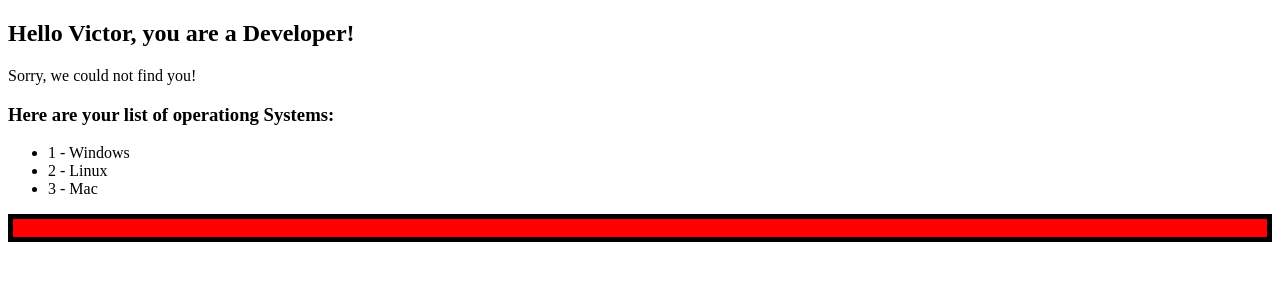
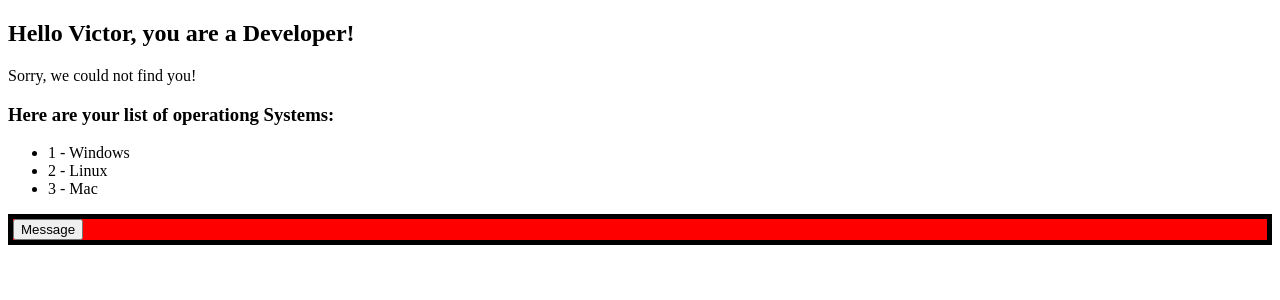
Before and after one commit to victorcodigos/api-with-angular, an Angular app: page / in a window 1280 px wide. Shown: the top 300 px of the page. Built offline with nearby package versions, Linux system fonts and the light colour scheme.

Commit message:
Component father and son, button is added

```diff
--- a/src/app/app.component.html
+++ b/src/app/app.component.html
@@ -1,2 +1,2 @@
-<app-user [occupation]="userOcuppation"/>
+<app-user  (greet)="receiveEmision($event)" [occupation]="userOcuppation"/>
 <router-outlet></router-outlet>
--- a/src/app/app.component.ts
+++ b/src/app/app.component.ts
@@ -15,4 +15,8 @@ export class AppComponent {
   userOcuppation: string = "Developer"
   title = 'api-with-angular';
 
+  receiveEmision($event: string): void {
+    console.log($event)
+  }
+
 }
--- a/src/app/components/user/user.component.html
+++ b/src/app/components/user/user.component.html
@@ -18,8 +18,11 @@
         }
     </ul>
 
-     <!--- syntax for a DIV -->
+    <!--- syntax for a DIV -->
     <div class="editable" [contentEditable]="isEditable">
+
+            <button (click)="emitToParent()">Message</button>
+
 
     </div>
 </section>
--- a/src/app/components/user/user.component.ts
+++ b/src/app/components/user/user.component.ts
@@ -1,4 +1,4 @@
-import { Component, Input } from '@angular/core';
+import { Component, Input, Output, EventEmitter } from '@angular/core';
 import { CommonModule } from '@angular/common';
 
 @Component({
@@ -10,6 +10,7 @@ import { CommonModule } from '@angular/common';
 })
 export class UserComponent {
   @Input() occupation: string = "";
+  @Output() greet: EventEmitter<string> = new EventEmitter<string>()
   username: string = "Victor" ;
   doesUserExists: boolean = false;
   operationsSystems = [{id: 1, name: 'Windows'}, {id: 2, name: 'Linux'}, {id: 3, name: 'Mac'}];
@@ -19,4 +20,8 @@ export class UserComponent {
     console.log(osName)
   }
 
+  emitToParent(): void {
+    this.greet.emit('Hi! I am your child')
+  }
+
 }
```
